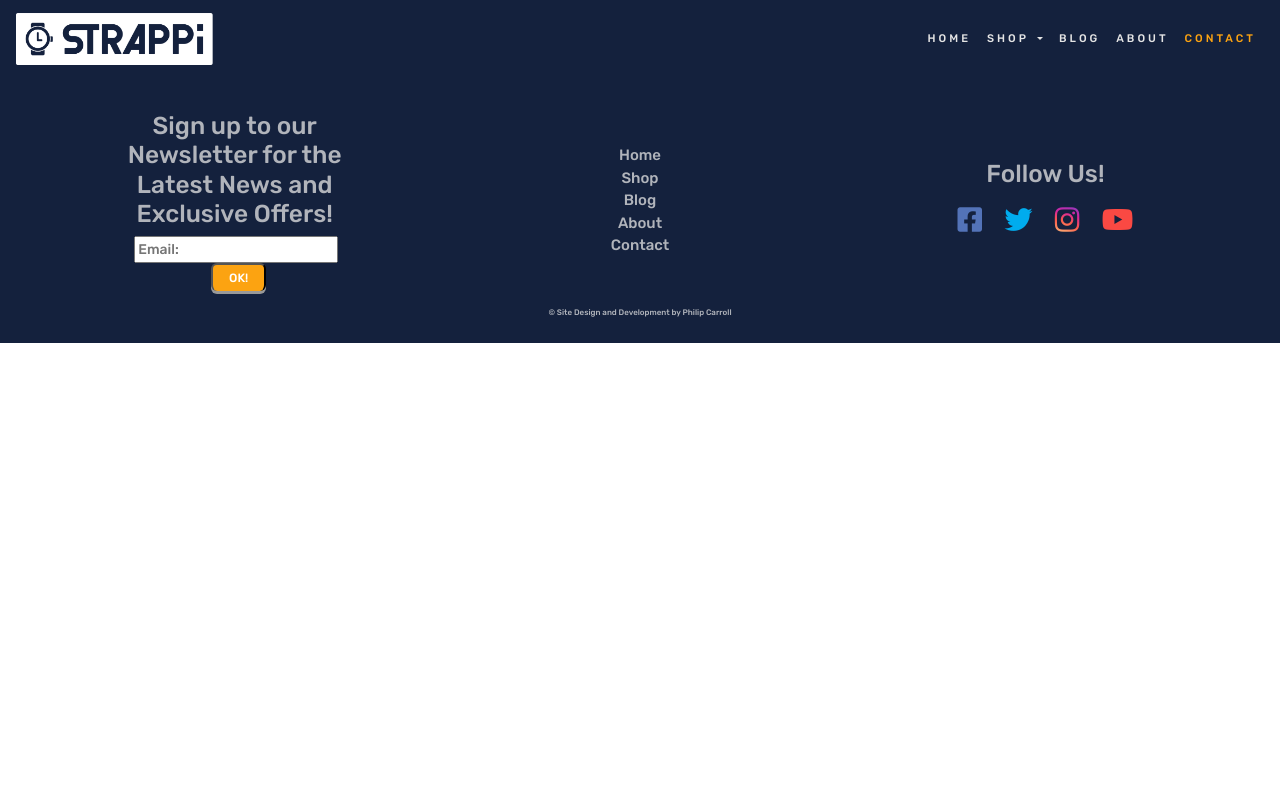
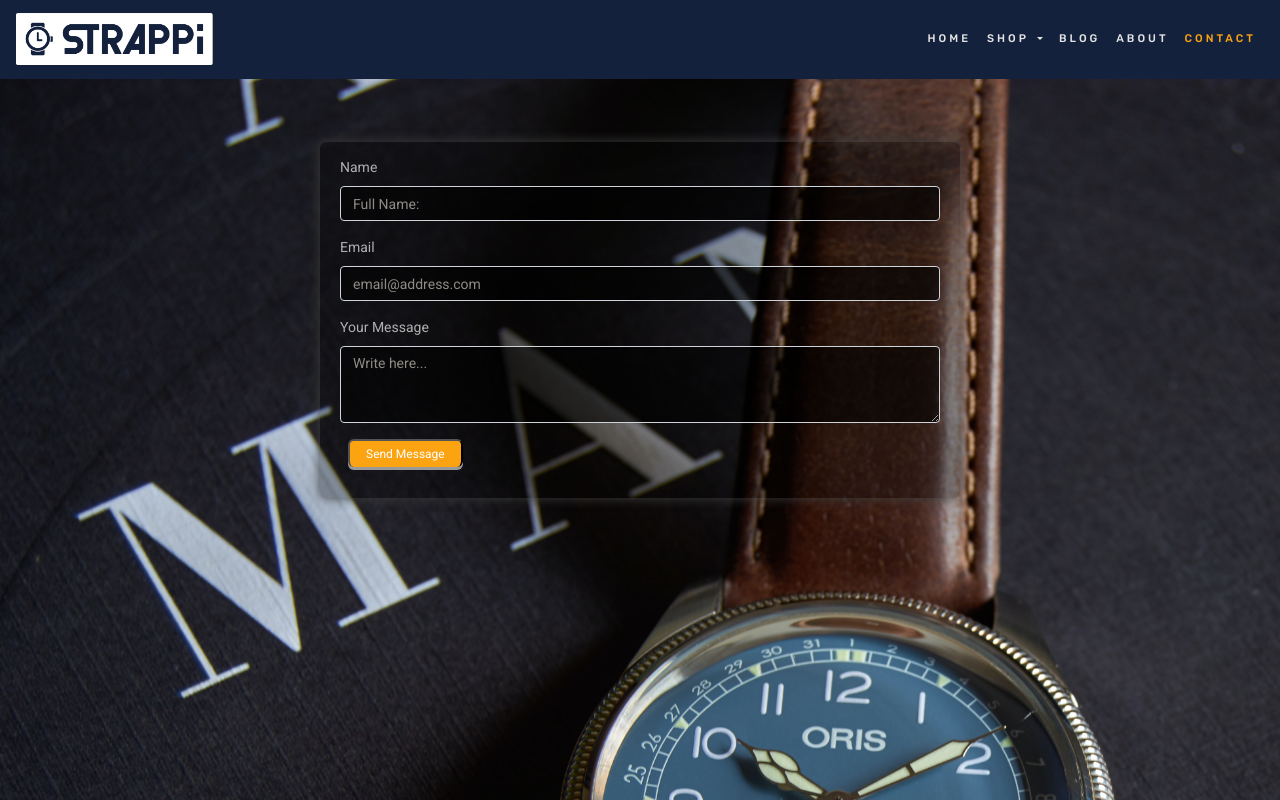
Before and after one commit to PhilipCarroll/STRAPPI, a plain HTML site: page contact.html in a window 1280 px wide. Shown: the top 800 px of the page. Drawn offline with nearby package versions, Linux system fonts and the light colour scheme.

Commit message:
Write html for Contact and About pages and style CSS.

```diff
--- a/assets/css/style.css
+++ b/assets/css/style.css
@@ -15,6 +15,9 @@
     margin: auto;
 }
 
+.navbar-toggler {
+    border-color: rgba(229, 229, 229, 0.75);
+}
 
 .nav-link {
     font-family: "Rubik", sans-serif;
@@ -64,6 +67,7 @@
 }
 
 /*---Footer Navigation---*/
+
 
 .footer-navigation {
     color:  rgba(229, 229, 229,0.75);
@@ -164,7 +168,85 @@
   transform: translateY(4px);
 }
 
+/*---Contact Page---*/
 
+.contact-page {
+    margin: 0;
+    padding: 0;
+    overflow-x: hidden;
+}
+
+.contact-page img {
+    width: 100%;
+    min-width: 500px;
+    height: auto;
+    display: block;
+}
+
+.contact-form {
+    width: 90%;
+    position: absolute;
+    color: rgba(229, 229, 229, 0.75);
+    background: rgba(0, 0, 0, 0.3);
+    top: 40%;
+    left: 50%;
+    transform: translate(-50%,-50%);
+    padding: 15px 20px;
+    box-sizing: border-box;
+    border-radius: 6px;
+    box-shadow: 0 0 12px #3d3d3d;
+}
+
+.contact-button {
+    display: inline;
+    padding: 4px 16px;
+    font-size: 12px;
+    margin-left: 8px;
+    cursor: pointer;
+    text-align: center;
+    text-decoration: none;
+    outline: none;
+    color: #fff;
+    background-color: #fca311;
+    border-bottom: 3px;
+    border-radius: 6px;
+    box-shadow: 0 3px #999;
+}
+
+.bg-input {
+    background: rgba(0, 0, 0, 0.6);
+}
+
+
+/*---About Page---*/
+
+.about-img {
+    margin: 0;
+    padding: 0;
+}
+
+.about-img img {
+    width: 170%;
+    height: auto;
+}
+
+.about-text {
+    width: 90%;
+    position: absolute;
+    color: rgba(229, 229, 229, 0.75);
+    background: rgba(0, 0, 0, 0.7);
+    top: 40%;
+    left: 50%;
+    transform: translate(-50%,-50%);
+    padding: 25px 20px;
+    box-sizing: border-box;
+    border-radius: 6px;
+    box-shadow: 0 0 12px #3d3d3d;
+}
+
+.about-text h3 {
+    padding: 8px;
+}
 
 
 
--- a/contact.html
+++ b/contact.html
@@ -62,7 +62,8 @@
                         <a class="nav-link" href="about.html">About</a>
                     </li>
                     <li class="nav-item">
-                        <a class="nav-link current" href="contact.html">Contact<span class="sr-only">(current)</span></a>
+                        <a class="nav-link current" href="contact.html">Contact<span
+                                class="sr-only">(current)</span></a>
                     </li>
                 </ul>
             </div>
@@ -71,11 +72,38 @@
         </nav>
     </header>
 
+    <!-- Contact Form-->
+
+    <div class="container-fluid contact-page">
+        <div class="row">
+            <div>
+                <img src="assets/images/Oris_blog.jpg" alt="Braun Watch">
+            </div>
+            <div class="contact-form  col-sm-10 col-md-8 col-lg-6">
+                <div class="mb-3">
+                    <label for="name" class="form-label">Name</label>
+                    <input type="text" class="form-control bg-input" id="name" placeholder="Full Name:">
+                </div>
+                <div class="mb-3">
+                    <label for="email_contact" class="form-label">Email</label>
+                    <input type="email" class="form-control bg-input" id="email_contact" placeholder="email@address.com">
+                </div>
+                <div class="mb-3">
+                    <label for="message" class="form-label">Your Message</label>
+                    <textarea id="message" class="form-control bg-input" placeholder="Write here..." rows="3"></textarea>
+                </div>
+                <div class="mb-3">
+                    <button class="contact-button"><span>Send Message</span></button>
+                </div>
+            </div>
+        </div>
+    </div>
+
     <!---- Footer Section ---->
 
 
     <footer>
-        <div class="container-fluid padding">
+        <div class="container-fluid mt-auto padding">
             <div class="row text-center">
 
                 <!---- Newsletter CTA ---->
```
Also changed, not shown: about.html (+18 -0 lines), index.html (+3 -3 lines). Lines whose indentation alone changed are shown as unchanged.
